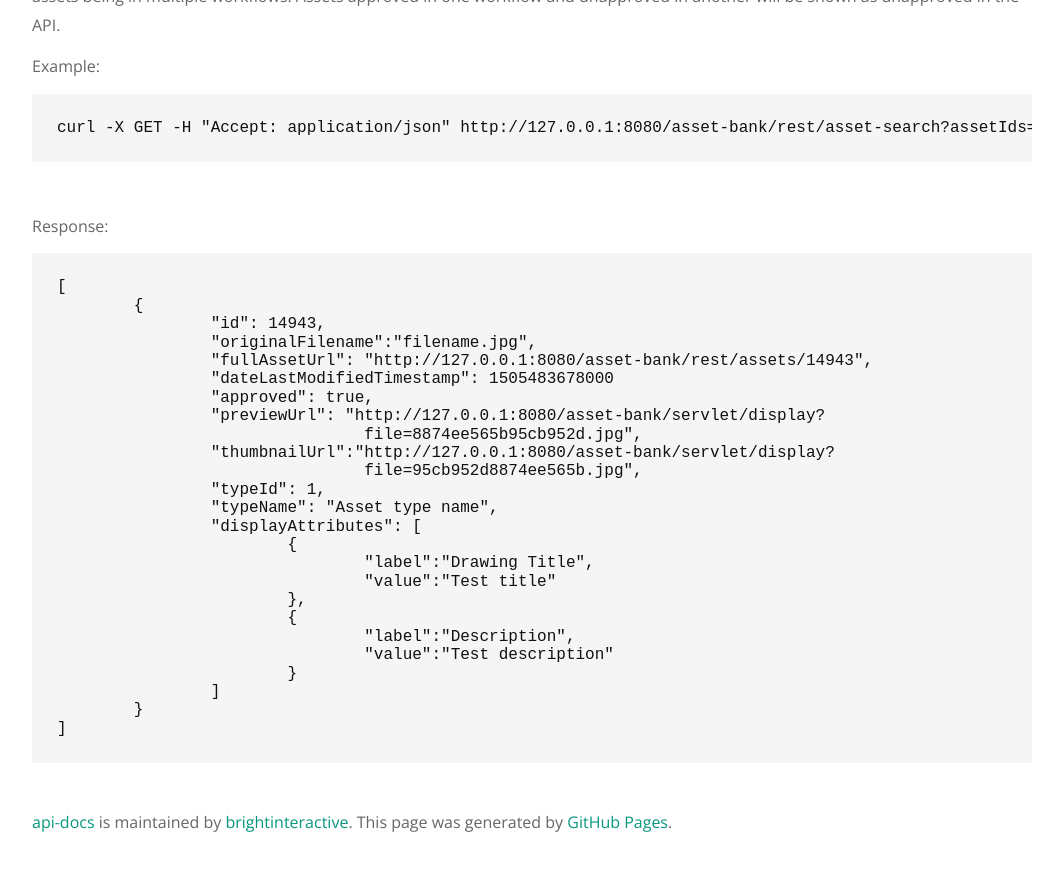
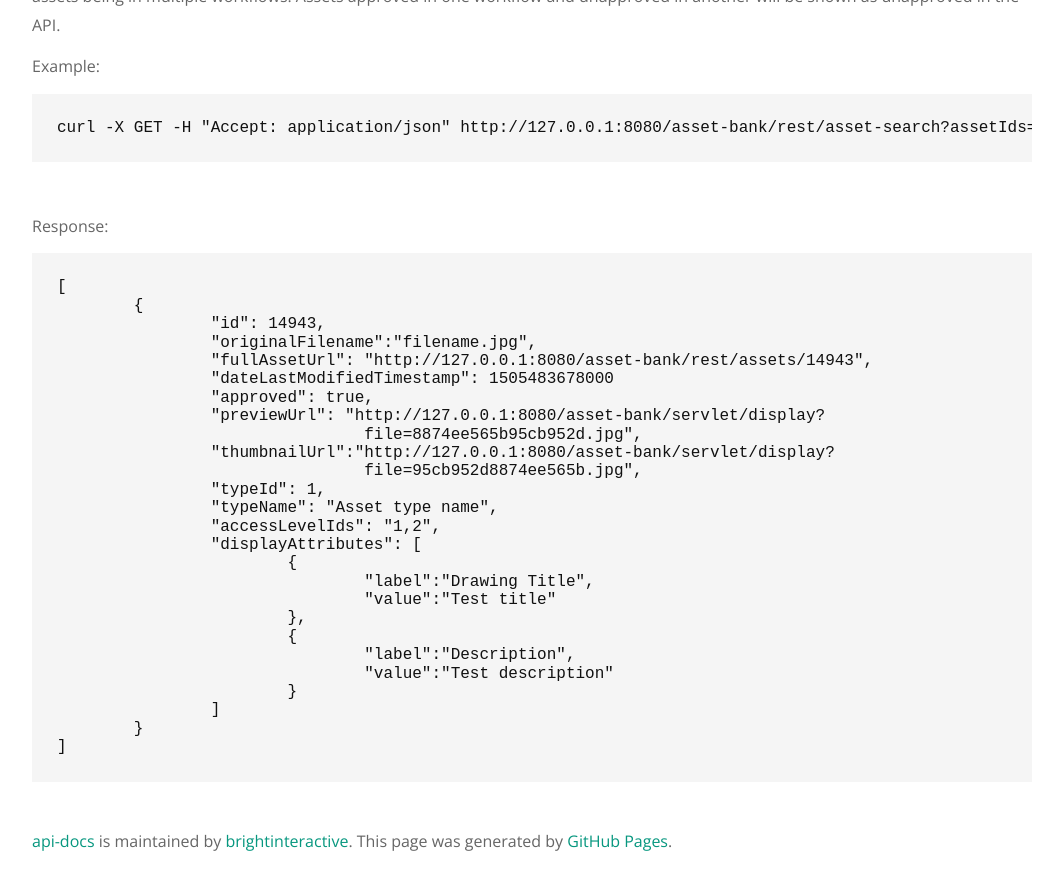
Before and after one commit to brightinteractive/api-docs, a Jekyll site: the page built from doc/asset-search.md, in a window 1280 px wide and 900 px high, scrolled down 3503 px. Shown: the top 890 px of the window, without its empty margins (108-1171 px from the left). Built offline with Jekyll 4.4.1, drawn with Linux system fonts in a browser that asks for light colours; our own code applies the rules of GitHub Pages for plain Markdown files.

Commit message:
Added access level ids

```diff
--- a/doc/asset-search.md
+++ b/doc/asset-search.md
@@ -163,6 +163,7 @@ Response:
 				file=95cb952d8874ee565b.jpg",
 		"typeId": 1,
 		"typeName": "Asset type name",
+		"accessLevelIds": "1,2",
 		"displayAttributes": [
 			{
 				"label":"Drawing Title",
```
